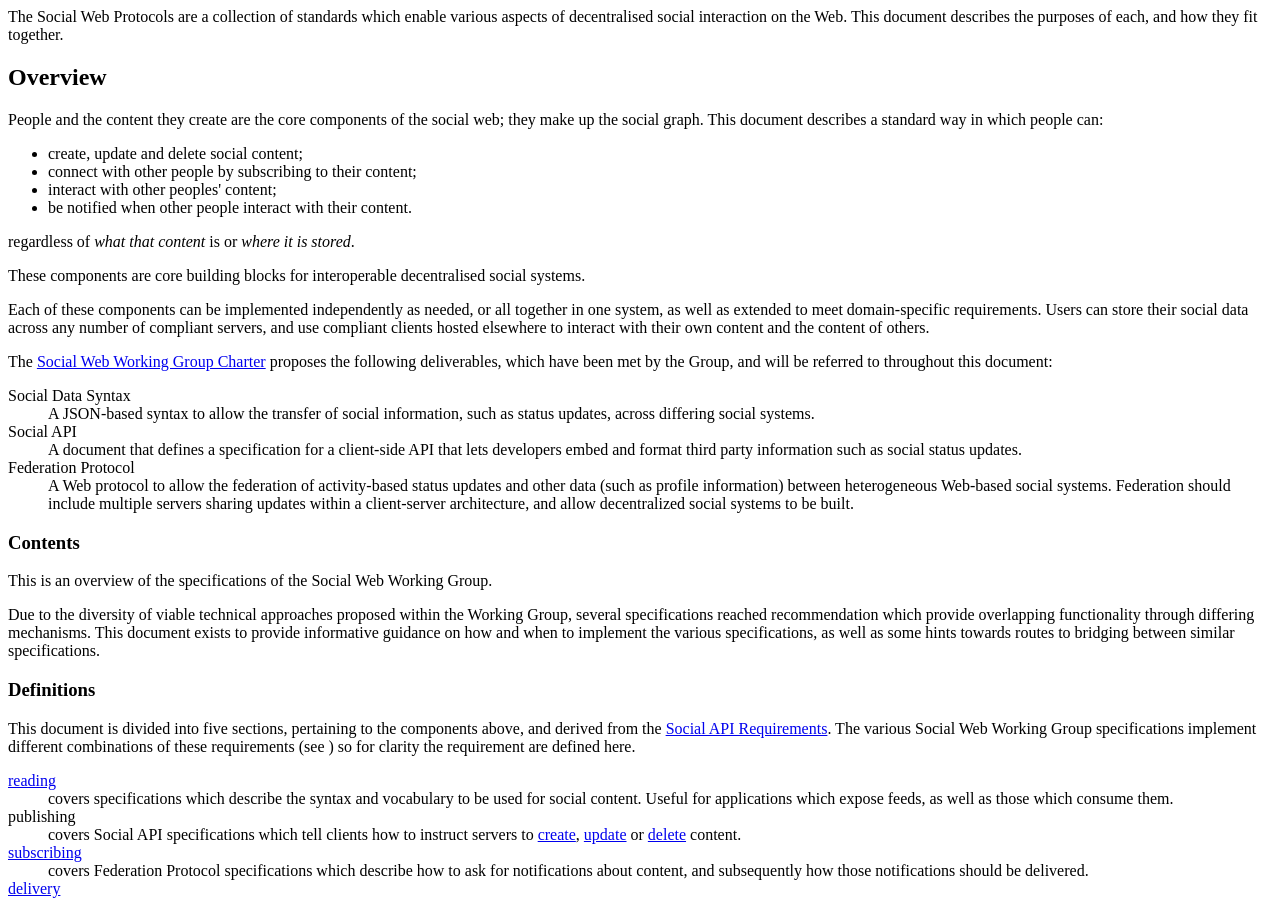
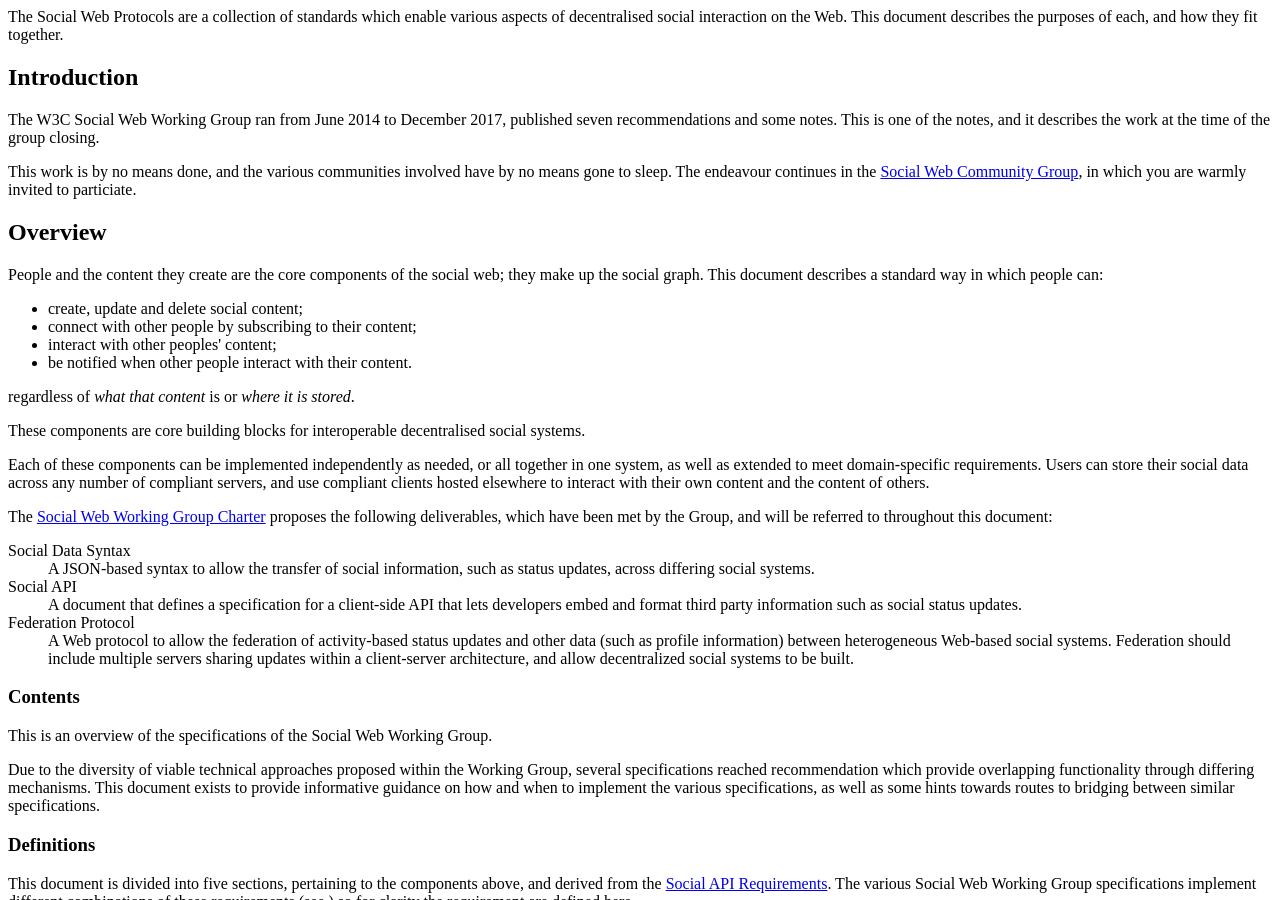
Before and after one commit to w3c-social/social-web-protocols, a Jekyll site: the page index.html, which Jekyll copies as it is, in a window 1280 px wide and 900 px high. Built offline with Jekyll 4.4.1, drawn with Linux system fonts in a browser that asks for light colours.

Commit message:
Add intro and invitation to CG. Fixes #32 or good enough

```diff
--- a/index.html
+++ b/index.html
@@ -303,6 +303,12 @@ table.th90 th, table.th90 td {
     The Social Web Protocols are a collection of standards which enable various aspects of decentralised social interaction on the Web. This document describes the purposes of each, and how they fit together.
   </section>
   <section id="sotd"></section>
+
+  <section id="introduction">
+    <h2>Introduction</h2>
+    <p>The W3C Social Web Working Group ran from June 2014 to December 2017, published seven recommendations and some notes. This is one of the notes, and it describes the work at the time of the group closing.</p>
+    <p>This work is by no means done, and the various communities involved have by no means gone to sleep. The endeavour continues in the <a href="https://www.w3.org/wiki/SocialCG">Social Web Community Group</a>, in which you are warmly invited to particiate.</p>
+  </section>
 
   <section id="overview">
     <h2>Overview</h2>
```
